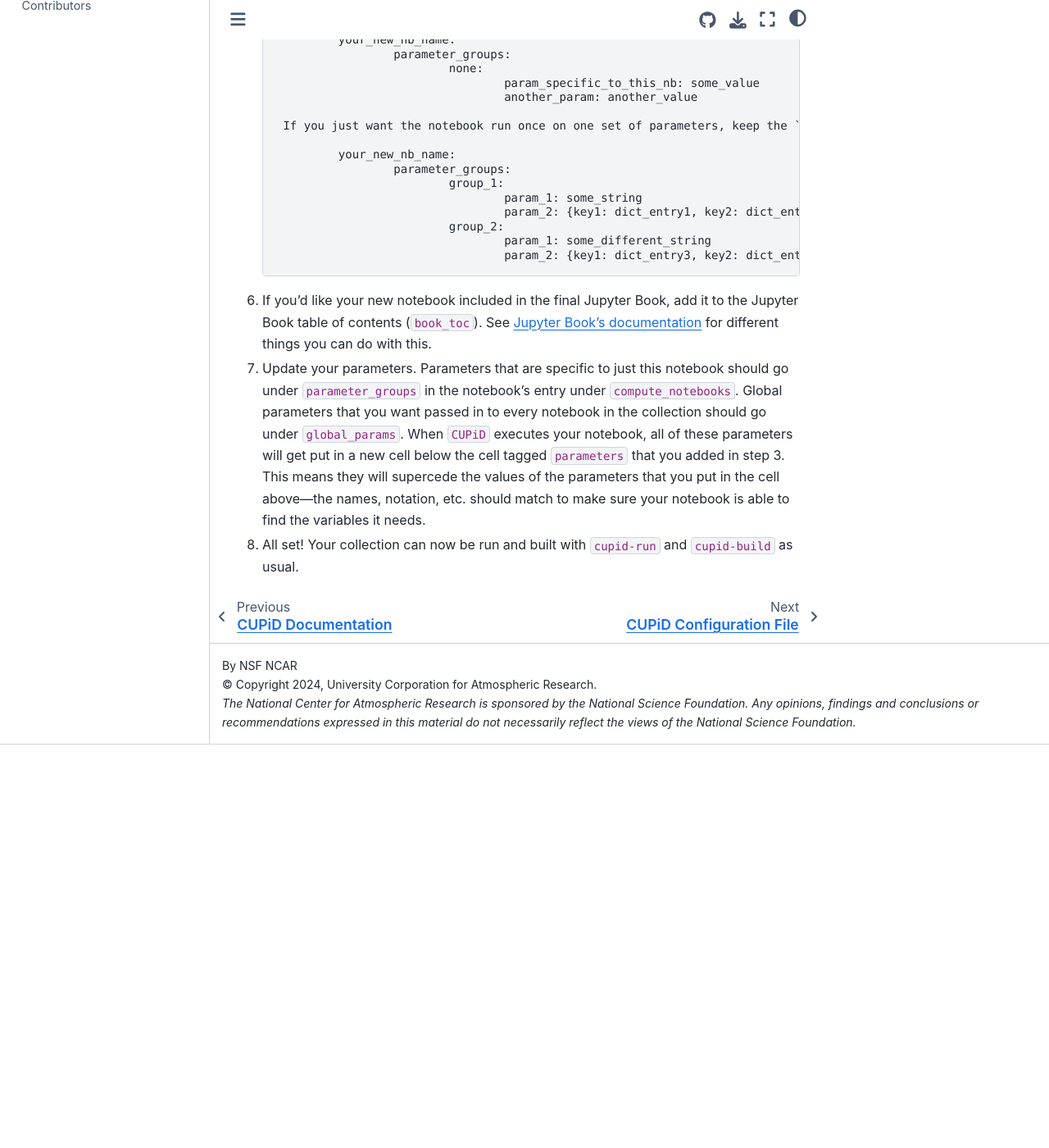
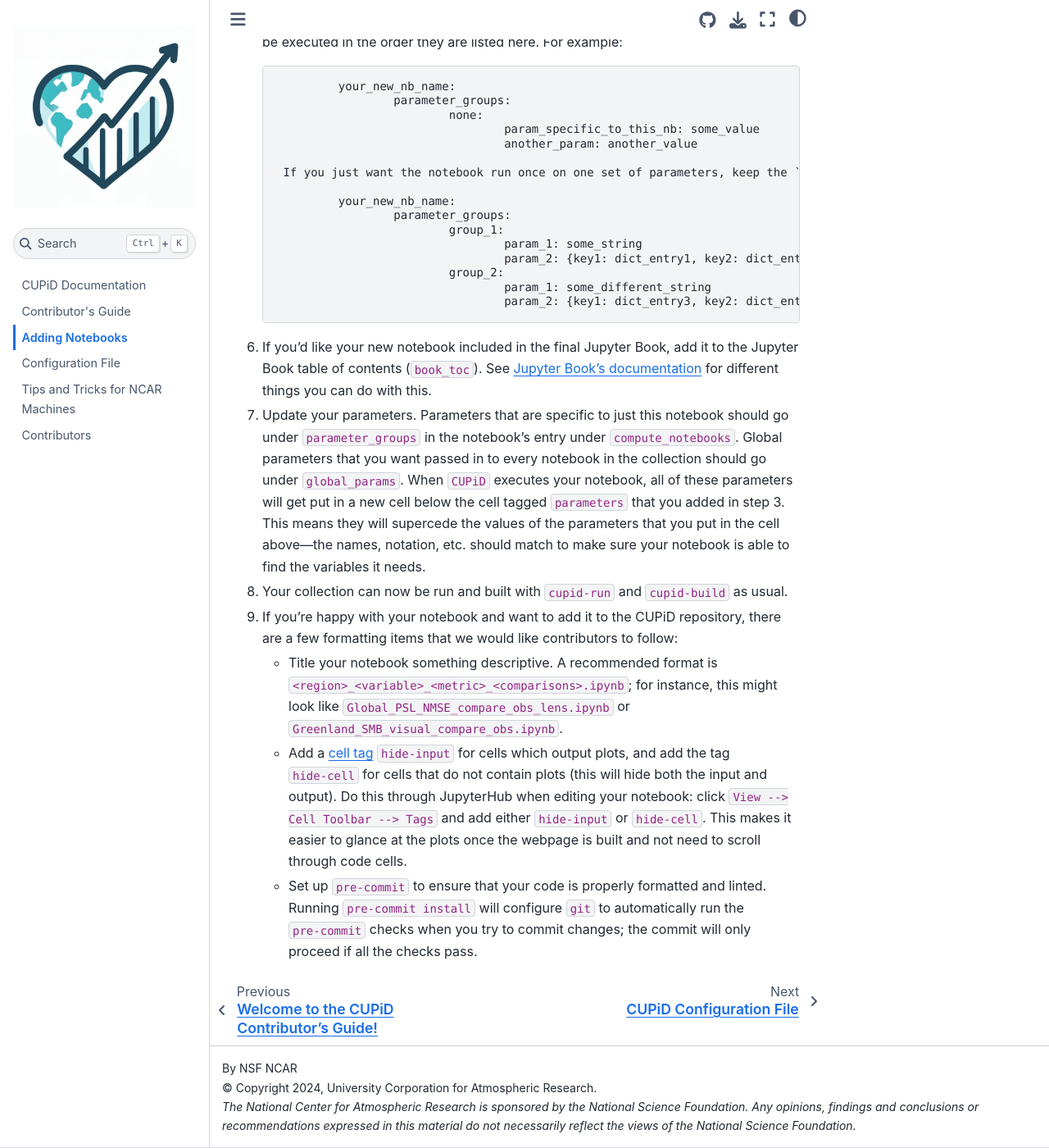
Before and after one commit to NCAR/CUPiD, a Sphinx documentation site: the page built from docs/addingnotebookstocollection.md, in a window 1280 px wide and 1400 px high, scrolled down 968 px. Shown: the whole window at 82% size. Built offline with Sphinx 7.4.7 and the Sphinx Book theme 1.1.4, drawn with Linux system fonts in a browser that asks for light colours; before the commit the page ends 1876 px from its top, so only the background shows below that; some of the changed text lies outside the part shown.

Commit message:
documentation updates

```diff
--- /dev/null
+++ b/docs/ContributorsGuide.rst
@@ -0,0 +1,2 @@
+.. include:: Contributors_Guide.md
+   :parser: myst
--- a/docs/addingnotebookstocollection.md
+++ b/docs/addingnotebookstocollection.md
@@ -2,6 +2,7 @@
 
 Generally, a good fit for a diagnostic notebook is one that reads in CESM output, does some processing, and outputs plots, values, and/or new files (images, data, etc.) that are useful for evaluating the run.
 
+0. Check out our [Contributor's Guide](https://ncar.github.io/CUPiD/ContributorsGuide.html) to make ensure appropriate setup of your git repository for contributions.
 1. Install the `environments/cupid-analysis.yml` environment (see [installation instructions](https://ncar.github.io/CUPiD/index.html#installing)). Make sure that your notebook runs properly in this environment. If there are conflicts or missing dependencies, open an issue or talk to CUPiD developers so we can find a solution.
 2. In your notebook, move all variables you might want to change (paths to data, dates to select, etc.) to a cell near the top. For example:
 
@@ -40,4 +41,9 @@
 
 7. Update your parameters. Parameters that are specific to just this notebook should go under `parameter_groups` in the notebook's entry under `compute_notebooks`. Global parameters that you want passed in to every notebook in the collection should go under `global_params`.  When `CUPiD` executes your notebook, all of these parameters will get put in a new cell below the cell tagged `parameters` that you added in step 3. This means they will supercede the values of the parameters that you put in the cell above---the names, notation, etc. should match to make sure your notebook is able to find the variables it needs.
 
-8. All set! Your collection can now be run and built with `cupid-run` and `cupid-build` as usual.
+8. Your collection can now be run and built with `cupid-run` and `cupid-build` as usual.
+
+9. If you're happy with your notebook and want to add it to the CUPiD repository, there are a few formatting items that we would like contributors to follow:
+    * Title your notebook something descriptive. A recommended format is `<region>_<variable>_<metric>_<comparisons>.ipynb`; for instance, this might look like `Global_PSL_NMSE_compare_obs_lens.ipynb` or `Greenland_SMB_visual_compare_obs.ipynb`.
+    * Add a [cell tag](https://jupyterbook.org/en/stable/content/metadata.html#jupyter-cell-tags) `hide-input` for cells which output plots, and add the tag `hide-cell` for cells that do not contain plots (this will hide both the input and output). Do this through JupyterHub when editing your notebook: click `View --> Cell Toolbar --> Tags` and add either `hide-input` or `hide-cell`. This makes it easier to glance at the plots once the webpage is built and not need to scroll through code cells.
+    * Set up `pre-commit` to ensure that your code is properly formatted and linted. Running `pre-commit install` will configure `git` to automatically run the `pre-commit` checks when you try to commit changes; the commit will only proceed if all the checks pass.
--- a/docs/conf.py
+++ b/docs/conf.py
@@ -18,12 +18,12 @@
 
 print("sys.path:", sys.path)
 
-# Copy README, NCAR_tips, and contributors into docs
+# Copy README, NCAR_tips, and contributors, and Contributors_Guide into docs
 # This block allows us to remove the header image from any md files
 # without affecting the original version, but still pull the source
 # into the docs build fresh each time.
 
-for file in ["README.md", "NCAR_tips.md", "contributors.md"]:
+for file in ["README.md", "NCAR_tips.md", "contributors.md", "Contributors_Guide.md"]:
     os.system(f"cp ../{file} ./")
 
     # Remove any images from the first line of the file
--- a/docs/index.rst
+++ b/docs/index.rst
@@ -5,10 +5,11 @@
    :maxdepth: 2
    :hidden:
 
+    Contributor's Guide <ContributorsGuide.rst>
     Adding Notebooks <addingnotebookstocollection.md>
     Configuration File <config.md>
     Tips and Tricks for NCAR Machines <NCARtips.rst>
-    Contributors <contributors.rst>
+    Contributors <contributors_to_cupid.rst>
 
 .. include:: README.md
    :parser: myst
```
Also changed, not shown: README.md (+2 -3 lines), docs/Contributors_Guide.md (added, +24 -0 lines), docs/contributors_to_cupid.rst (renamed from docs/contributors.rst).
